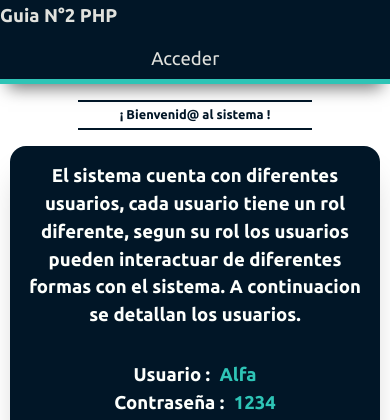
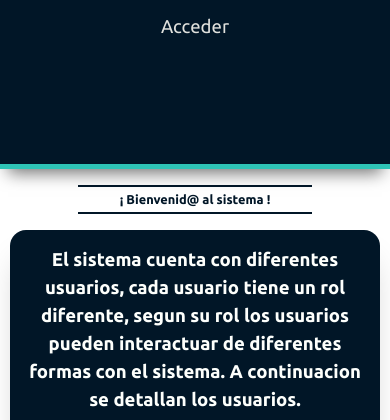
Before and after one commit to Galo98/Practicas-con-php, a PHP site: page / in a window 390 px wide. Shown: the top 420 px of the page. Run offline with PHP 8.4, Linux system fonts and the light colour scheme.

Commit message:
casi responsivo header

```diff
--- a/css/header.css
+++ b/css/header.css
@@ -38,7 +38,6 @@
     flex-direction: row;
     list-style: none;
     justify-content: space-evenly;
-
 }
 
 .cabecera__nav__lista__item-link{
@@ -51,3 +50,27 @@
     grid-row: 1 /1;
     font: var(--fuente-header-400);
 }
+
+@media screen and (max-width: 550px) {
+
+    .cabecera{
+    min-height: 20vh;
+    display: flex;
+    justify-content: center;
+    align-items: center;
+    }
+
+
+
+    .cabecera__nav-lista{
+    display: flex;
+    flex-direction: column;
+    justify-content: center;
+    align-items: center;
+    gap: .5rem;
+    }
+
+    .cabecera-titulo{
+        display: none;
+    }
+}
```
